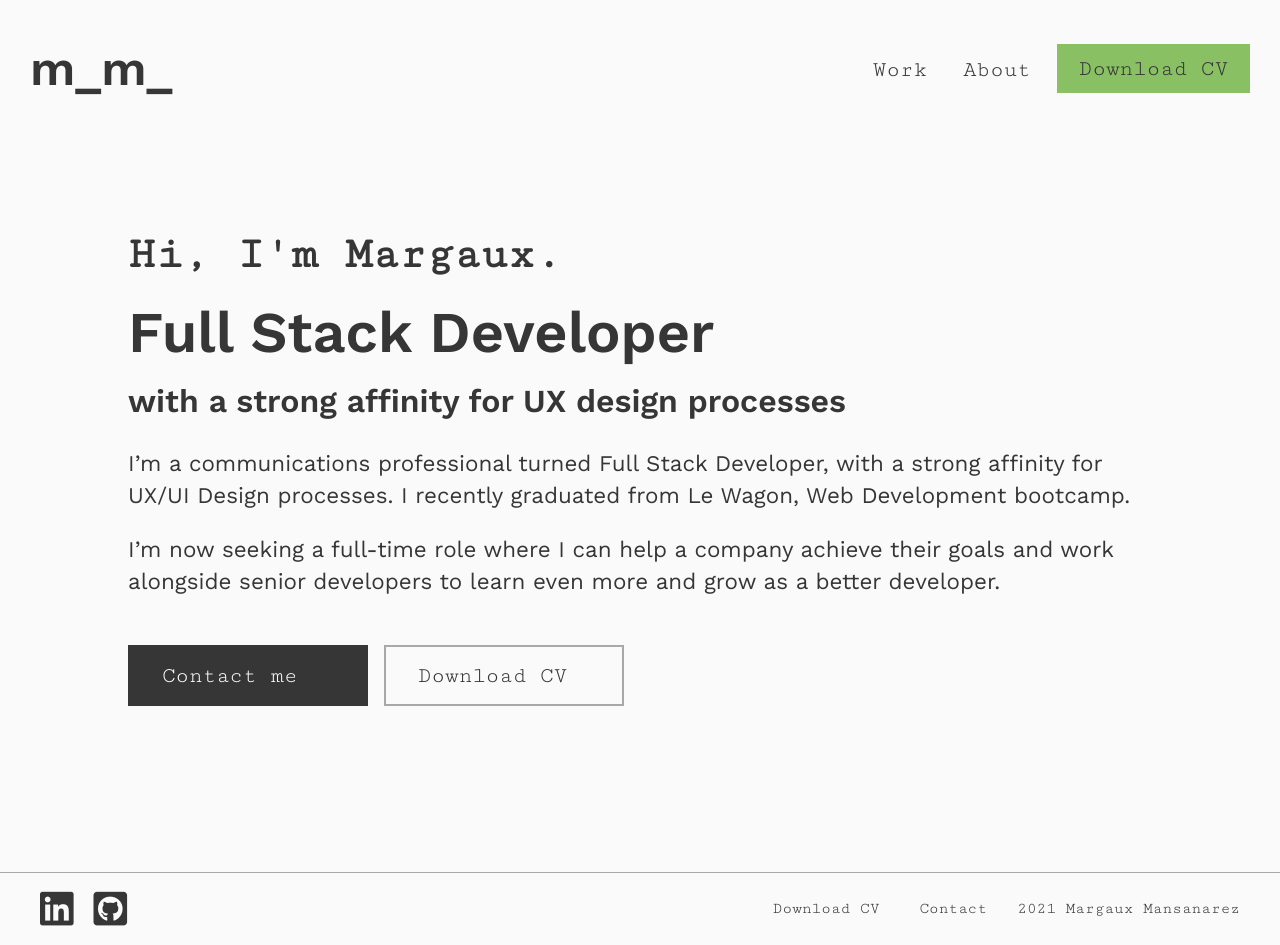
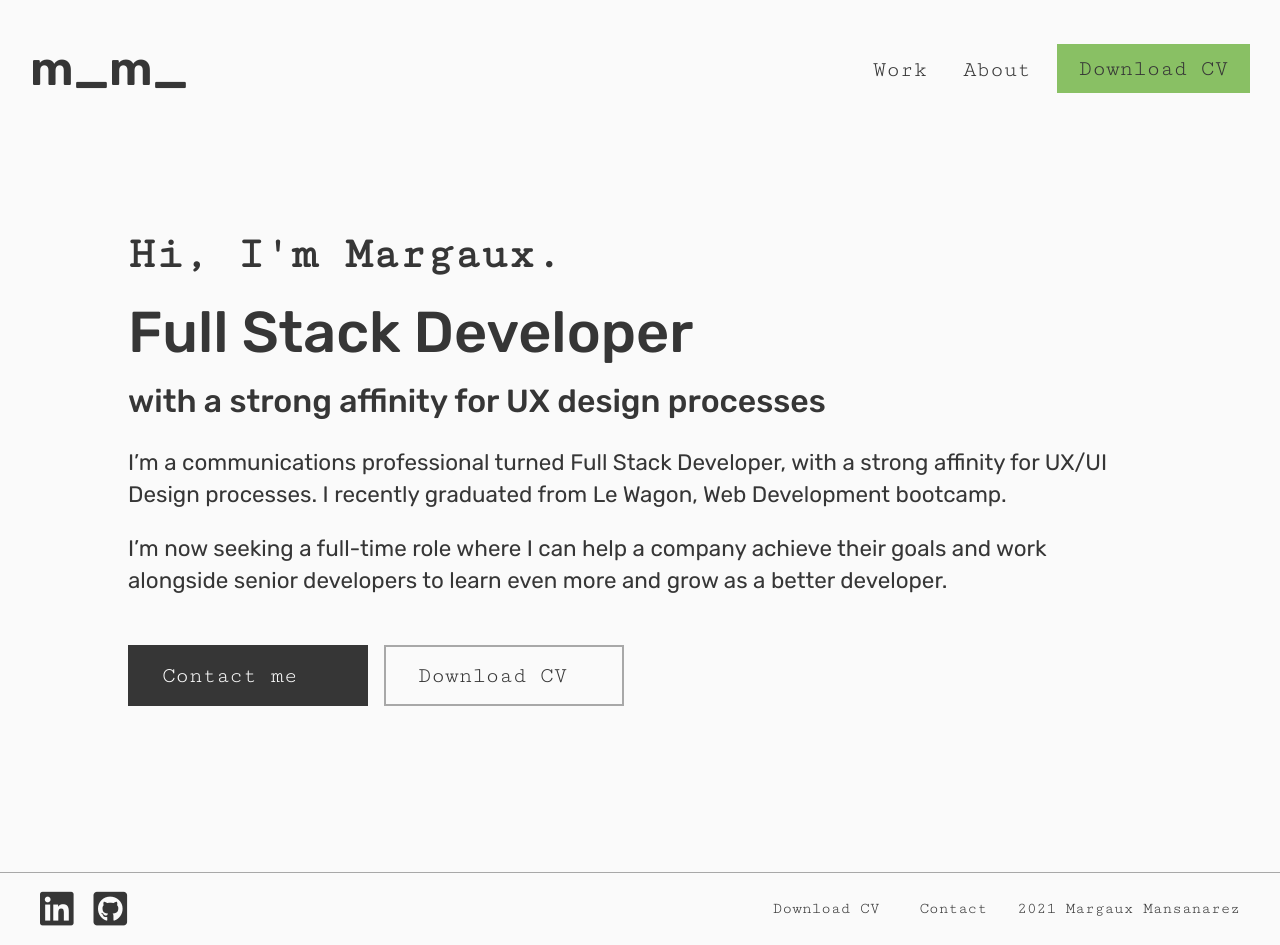
Before and after one commit to margaux-m/portfolio, a PHP site: page / in a window 1280 px wide. Run offline with PHP 8.4, Linux system fonts and the light colour scheme; some libraries are stand-ins or nearby versions.

Commit message:
Changed main font to Rubik

```diff
--- a/assets/css/style.css
+++ b/assets/css/style.css
@@ -1,5 +1,6 @@
 /* Fonts */
 @import url('https://fonts.googleapis.com/css2?family=Cutive+Mono&family=Work+Sans:wght@200;400;600&display=swap');
+@import url('https://fonts.googleapis.com/css2?family=Rubik:wght@300;400;500;600;700&display=swap');
 
 /* Fontawesome */
 @import url('https://use.fontawesome.com/releases/v5.6.3/css/all.css');
@@ -105,7 +106,7 @@
 
 /* Utilities */
 body {
-  font-family: 'Work Sans', sans-serif;
+  font-family: 'Rubik', sans-serif;
   background-color: #FAFAFA;
   color: #363636;
   margin: 0;
@@ -124,7 +125,7 @@ footer {
 }
 
 h1, h2, h3 {
-  font-family: 'Work Sans', sans-serif;
+  font-family: 'Rubik', sans-serif;
 }
 
 h1 {
@@ -137,6 +138,7 @@ h1 {
 h2 {
   font-size: 2rem;
   margin-top: 0;
+  font-weight: 500;
 }
 
 p {
@@ -158,7 +160,7 @@ h1#hello {
 
 h1#role-title {
   font-size: 3.6rem;
-  font-weight: 600;
+  font-weight: 500;
   margin-bottom: 1rem;
   margin-top: 0;
 }
```
